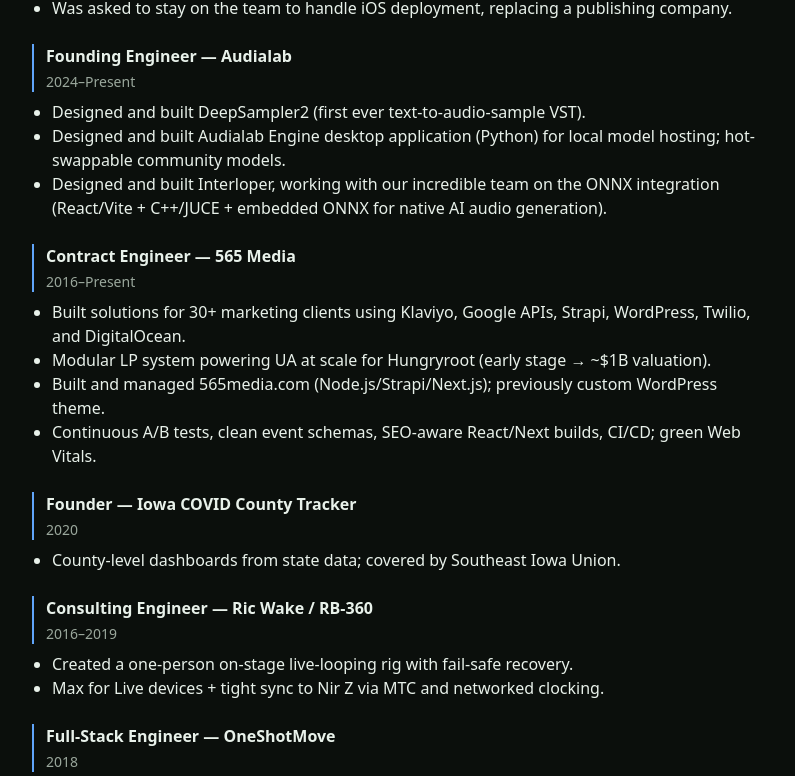
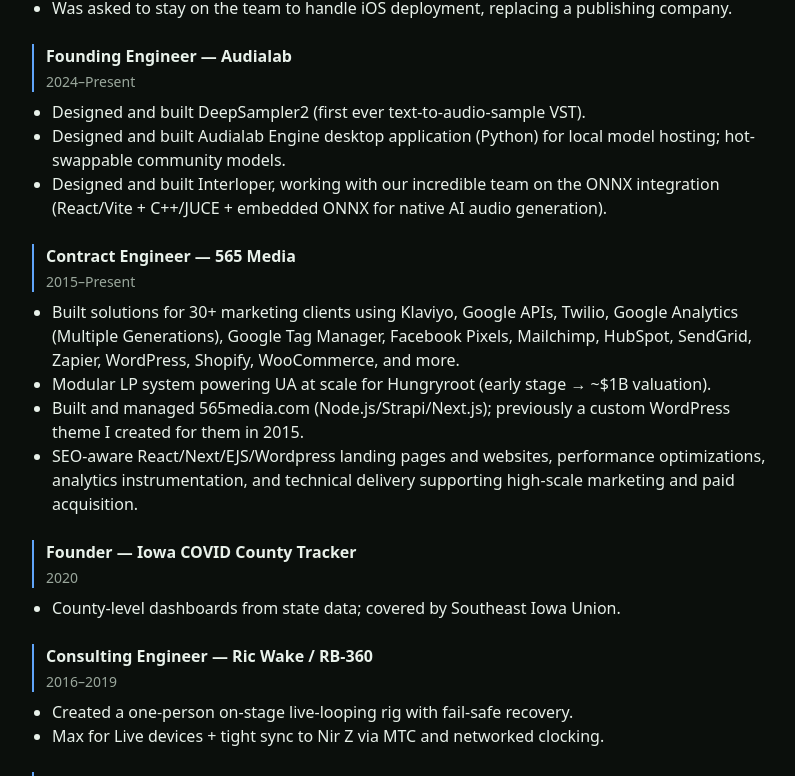
Before and after one commit to hushaudio/as-resume, a Next.js app: page /resume in a window 1280 px wide. Shown: the part 816-1592 px from the top of the page, without its empty margins (240-1035 px from the left). Built offline with nearby package versions, Linux system fonts and the light colour scheme.

Commit message:
update connections, fix up resume a bit

```diff
--- a/src/app/resume/page.tsx
+++ b/src/app/resume/page.tsx
@@ -16,7 +16,7 @@
     "Iron Man 3",
   ],
   about:
-    "I build the bridge from prototype to production across web/app (Next.js, React Native), audio DSP/JUCE (C++), and local-AI (Python/ONNX). I scope constraints fast, ship reliable systems, and harden them for live shows or large-scale traffic—often with analytics/CRO baked in.",
+    "I build the bridge from prototype to production across web/mobile (Next.js, React Native), audio DSP/JUCE (C++), and local-AI (Python/ONNX). I scope constraints fast, ship reliable systems, and harden them for live shows or large-scale traffic—often with analytics/CRO baked in.",
   whatIDo: [
     "Product engineering: building production applications and native tools across web, desktop, and mobile",
     "AI/ML systems: end-to-end pipelines across audio, text, image, and video — C++/JUCE, ONNX, Transformers/Hugging Face, local and cloud inference. Trained 1000+ models spanning text, image, and audio generation",
@@ -45,12 +45,12 @@
     {
       title: "Contract Engineer",
       company: "565 Media",
-      years: "2016–Present",
+      years: "2015–Present",
       bullets: [
-        "Built solutions for 30+ marketing clients using Klaviyo, Google APIs, Strapi, WordPress, Twilio, and DigitalOcean.",
+        "Built solutions for 30+ marketing clients using Klaviyo, Google APIs, Twilio, Google Analytics (Multiple Generations), Google Tag Manager, Facebook Pixels, Mailchimp, HubSpot, SendGrid, Zapier, WordPress, Shopify, WooCommerce, and more.",
         "Modular LP system powering UA at scale for Hungryroot (early stage → ~$1B valuation).",
-        "Built and managed 565media.com (Node.js/Strapi/Next.js); previously custom WordPress theme.",
-        "Continuous A/B tests, clean event schemas, SEO-aware React/Next builds, CI/CD; green Web Vitals.",
+        "Built and managed 565media.com (Node.js/Strapi/Next.js); previously a custom WordPress theme I created for them in 2015.",
+        "SEO-aware React/Next/EJS/Wordpress landing pages and websites, performance optimizations, analytics instrumentation, and technical delivery supporting high-scale marketing and paid acquisition.",
       ],
       link: "https://565media.com"
     },
--- a/src/components/Graph.tsx
+++ b/src/components/Graph.tsx
@@ -45,11 +45,11 @@
     {
       title: "Contract Engineer",
       company: "565 Media",
-      years: "2016–Present",
+      years: "2015–Present",
       bullets: [
-        "Built solutions for 30+ marketing clients using Klaviyo, Google APIs, Strapi, WordPress, Twilio, and DigitalOcean.",
+        "Built solutions for 30+ marketing clients using Klaviyo, Google APIs,Twilio, Google Analytics, Google Tag Manager, Facebook Pixels, .",
         "Modular LP system powering UA at scale for Hungryroot (early stage → ~$1B valuation).",
-        "Built and managed 565media.com (Node.js/Strapi/Next.js); previously custom WordPress theme.",
+        "Built and managed 565media.com (Node.js/Strapi/Next.js); previously custom WordPress theme from.",
         "Continuous A/B tests, clean event schemas, SEO-aware React/Next builds, CI/CD; green Web Vitals.",
       ],
       link: "https://565media.com"
@@ -622,6 +622,31 @@
         { key: "Oberha5li Studios", skills: ["Unreal Engine 5"] },
         { key: "Iowa COVID County Tracker", skills: ["React", "Next.js", "TypeScript", "Node.js", "CI/CD"] },
       ],
+      // NEW: Project to Company relationships
+      projectCompanies: [
+        { key: "DeepSampler2", company: "Audialab" },
+        { key: "Interloper", company: "Audialab" },
+        { key: "Audialab Engine", company: "Audialab" },
+      ],
+      // NEW: Role to Skill relationships
+      roleSkills: [
+        { key: "Founding Engineer", skills: ["C++", "JUCE", "Python", "React", "ONNX", "DSP"] },
+        { key: "Contract Engineer", skills: ["React", "Next.js", "Node.js", "Docker", "CI/CD"] },
+        { key: "Full-Stack Engineer", skills: ["React", "Next.js", "Node.js", "TypeScript"] },
+        { key: "Consulting Engineer", skills: ["Max for Live", "MIDI/MTC"] },
+        { key: "UE5/Game Tech (Consult)", skills: ["Unreal Engine 5"] },
+        { key: "Founder", skills: ["React", "Next.js", "TypeScript", "Node.js"] },
+      ],
+      // NEW: Music to Skill relationships
+      musicSkills: [
+        { key: "Strange Music", skills: ["DSP", "MIDI/MTC"] },
+        { key: "W.H.A.T. — Tech N9ne, HU$H, Kim Dracula", skills: ["DSP", "MIDI/MTC"] },
+        { key: "BLIGHT — Tech N9ne, HU$H", skills: ["DSP", "MIDI/MTC"] },
+        { key: "Iron Man 3 soundtrack credit", skills: ["DSP", "MIDI/MTC"] },
+        { key: "SiriusXM BPM remixes", skills: ["DSP", "MIDI/MTC"] },
+        { key: "Kazoo Kid remix (with Mike Diva)", skills: ["DSP", "MIDI/MTC"] },
+        { key: "Orgy — 'Talk Sick', 'Monster in Me'", skills: ["DSP", "MIDI/MTC"] },
+      ],
     } as const;
 
     // Build lookup by label for existing nodes
@@ -678,6 +703,33 @@
       }
     }
 
+    // Apply project → company relationships
+    for (const r of linkRules.projectCompanies) {
+      const projectId = labelToId.get(r.key);
+      const companyId = labelToId.get(r.company);
+      if (projectId && companyId) addLink(projectId, companyId);
+    }
+
+    // Apply role → skill relationships
+    for (const r of linkRules.roleSkills) {
+      const roleId = labelToId.get(r.key);
+      if (!roleId) continue;
+      for (const s of r.skills) {
+        const sid = labelToId.get(s);
+        if (sid) addLink(sid, roleId);
+      }
+    }
+
+    // Apply music → skill relationships
+    for (const r of linkRules.musicSkills) {
+      const musicId = labelToId.get(r.key);
+      if (!musicId) continue;
+      for (const s of r.skills) {
+        const sid = labelToId.get(s);
+        if (sid) addLink(sid, musicId);
+      }
+    }
+
     // Apply roles → companies (already connected in experience loop, this is for validation)
     // Note: Role to company connections are now handled in the experience loop above
 
```
